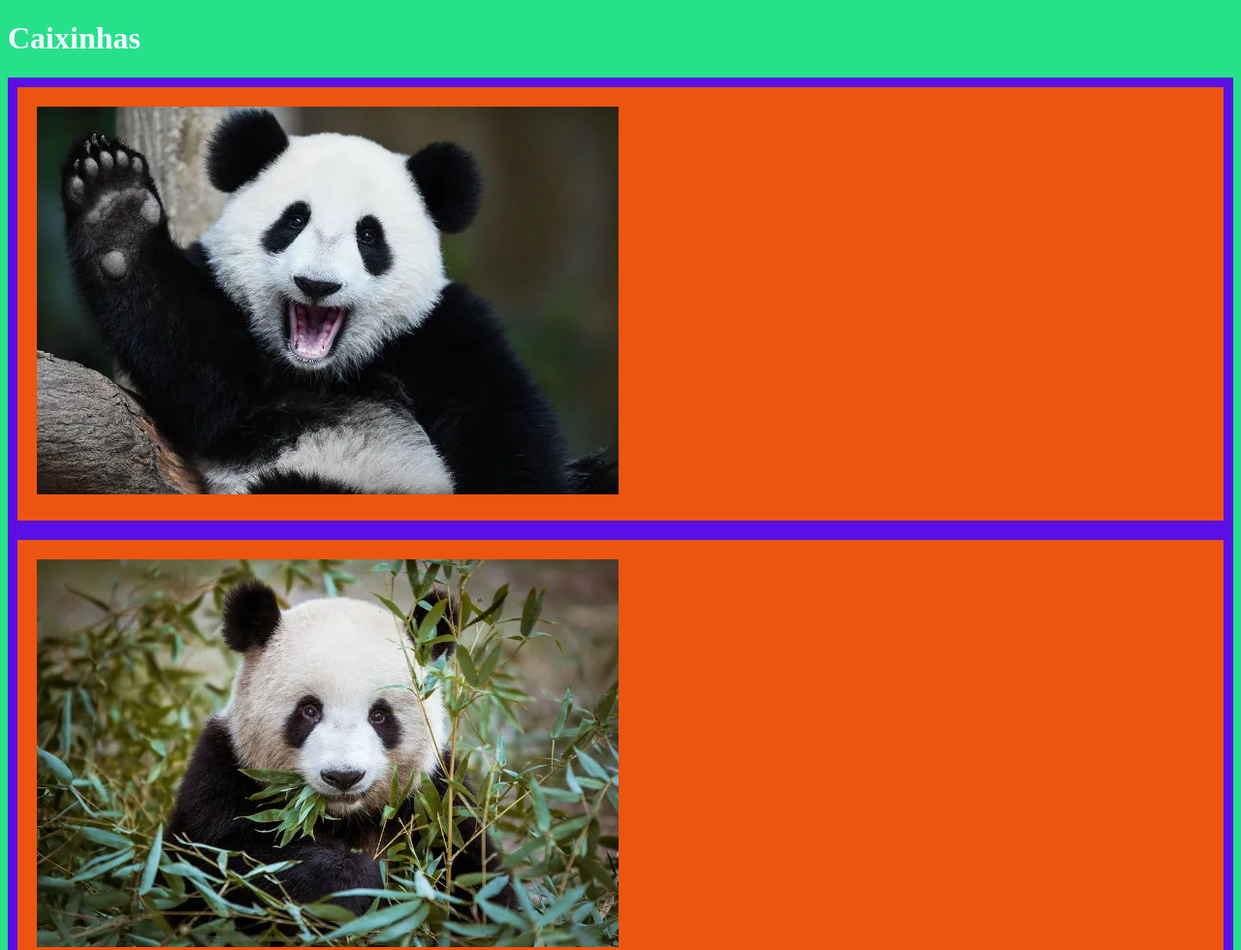
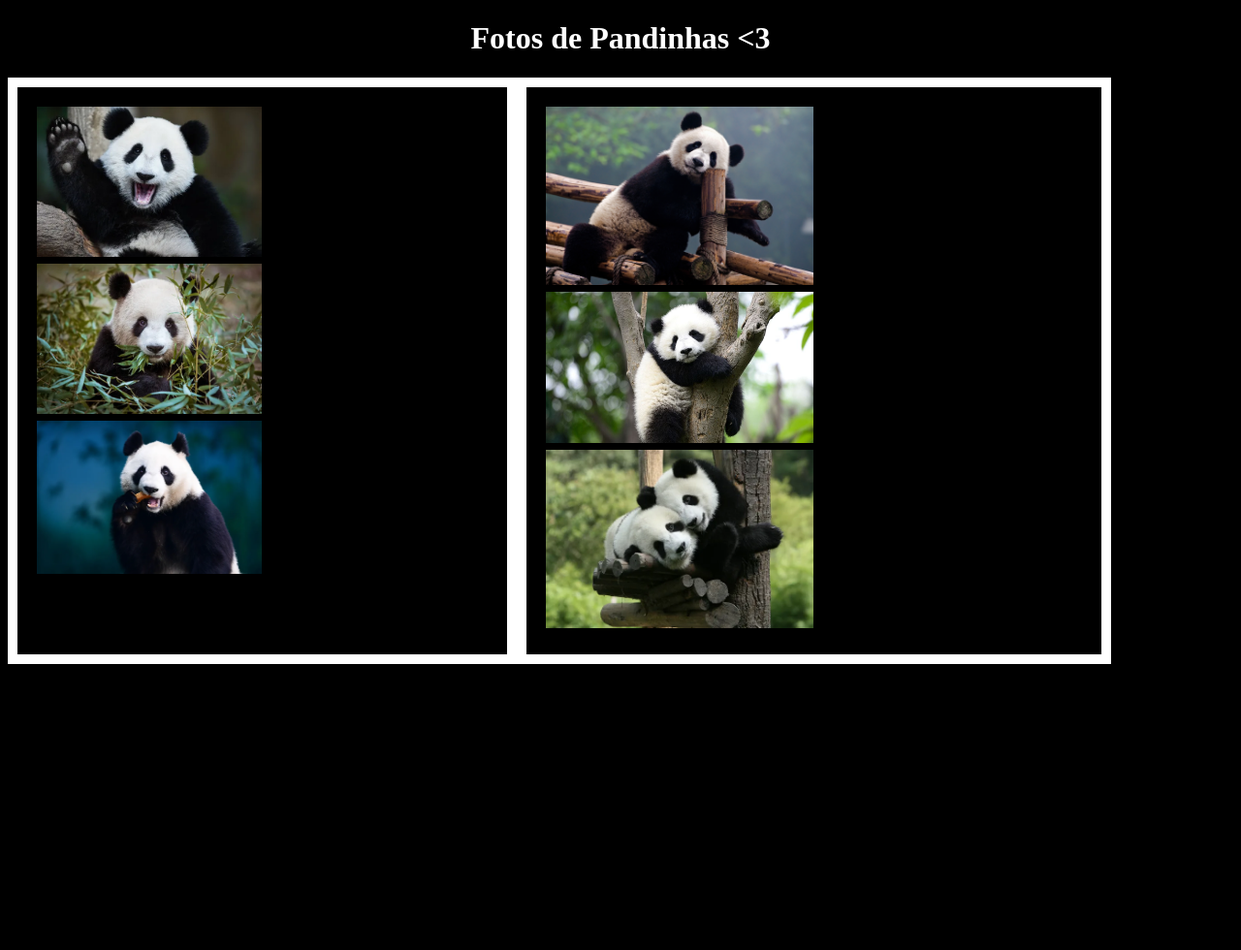
Before and after one commit to kekeldaquebrada/flex, a plain HTML site: page index.html in a window 1280 px wide. Shown: the top 980 px of the page at 97% size. After the commit the page ends 800 px from the top, so only its background shows below. Drawn offline with Linux system fonts and the light colour scheme.

Commit message:
Add files via upload

```diff
--- a/index.html
+++ b/index.html
@@ -7,12 +7,19 @@
     <link rel="stylesheet" href="style.css">
 </head>
 <body>
-    <h1>Caixinhas</h1>
+    <h1>Fotos de Pandinhas <3</h1>
 
     <div class="Pai">
+      <div class="Filho1">
       <div><img src="panda.webp" alt="" srcset=""></div>
       <div><img src="panda3.webp" alt="" srcset=""></div>
       <div><img src="panda4.webp" alt="" srcset=""></div>
+    </div>
+    <div class="Filho2">
+    <div><img src="panda5.webp" alt="" srcset=""></div>
+    <div><img src="panda6.jpg" alt="" srcset=""></div>
+    <div><img src="panda7.jpg" alt="" srcset=""></div>
+  </div>
     </div>
 
 
--- a/style.css
+++ b/style.css
@@ -1,18 +1,50 @@
 body{
-    background-color: rgb(39, 224, 138);
-    color:aliceblue
+    background-color: rgb(0, 0, 0);
+    color:rgb(255, 255, 255)
 }
 
 
 .Pai {
     display: flex;
-    flex-direction: column;
-    background-color: rgb(90, 16, 228);
+    background-color: white;
+
+    justify-content:space-around;
+    width: 90%;
+
   }
 
   .Pai > div {
-    background-color: #ec550f;
+    background-color: #000000;
     margin: 10px;
     padding: 20px;
     font-size: 30px;
+
   }
+
+  .Filho1{
+    background-color: #000000;
+    flex-direction:  column;
+    justify-content: center
+    margin: 10px;
+    padding: 20px;
+    font-size: 30px;
+
+
+  }
+  .Filho2{
+    background-color: #000000;
+    flex-direction:  column;
+    justify-content:end
+    margin: 10px;
+    padding: 20px;
+    font-size: 30px;
+
+  }
+ h1{
+text-align: center;
+ }
+
+ img{
+  width: 50%;
+  height: 50%;
+ }
```
Also changed, not shown: panda5.webp (added), panda6.jpg (added), panda7.jpg (added).
